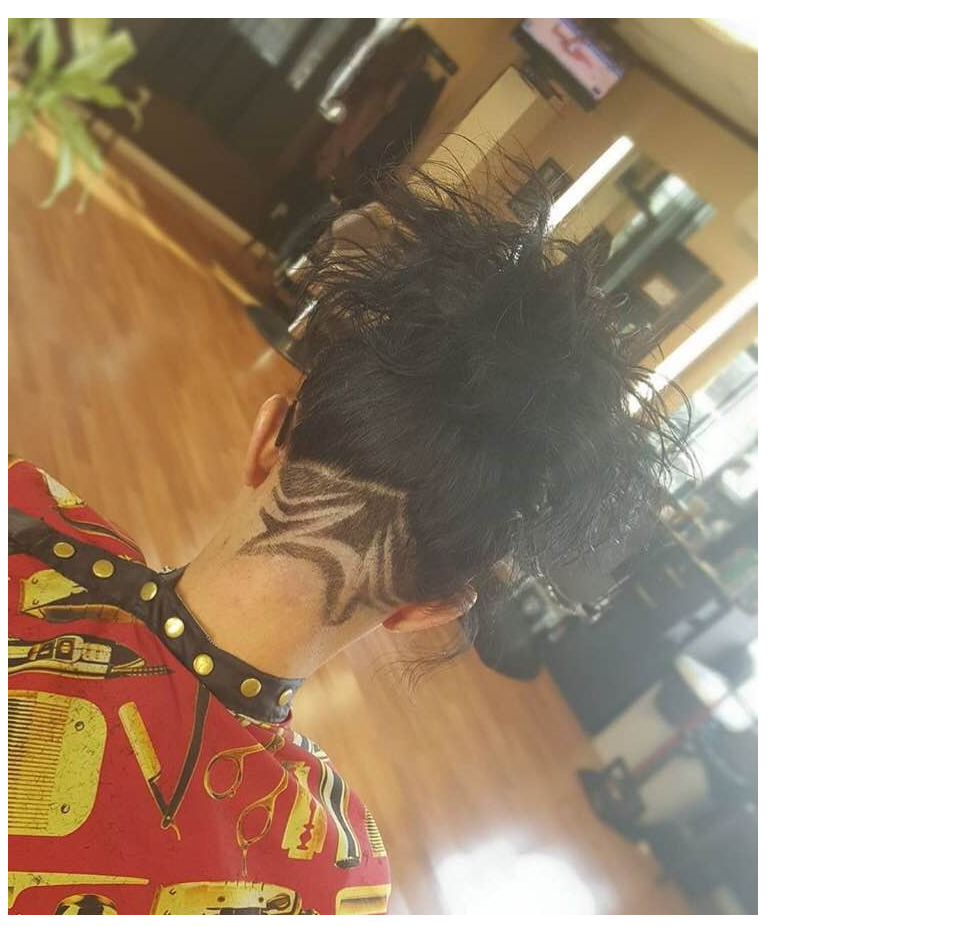
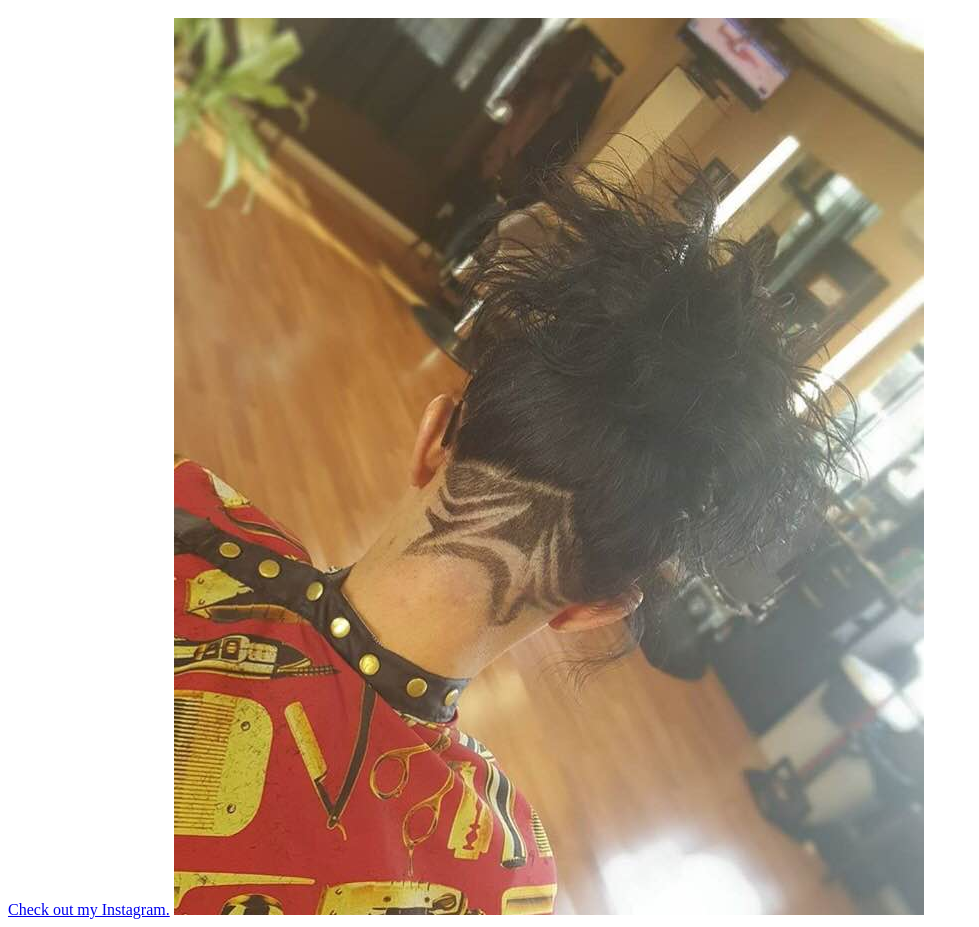
Before and after one commit to aldelsol/xobarbers, a plain HTML site: page index.html in a window 1280 px wide. Shown: the part 48-975 px from the top of the page, without its empty margins (0-979 px from the left). Drawn offline with Linux system fonts and the light colour scheme.

Commit message:
Update index.html

```diff
--- a/index.html
+++ b/index.html
@@ -1,2 +1,4 @@
 <h1>XO Barbers</h1>
-<img src="img_0965.jpg" />
+<a href= "https://www.instagram.com/xxthe_barber/">Check out my Instagram.</a>
+
+<img src= "img_0965.jpg" />
```
